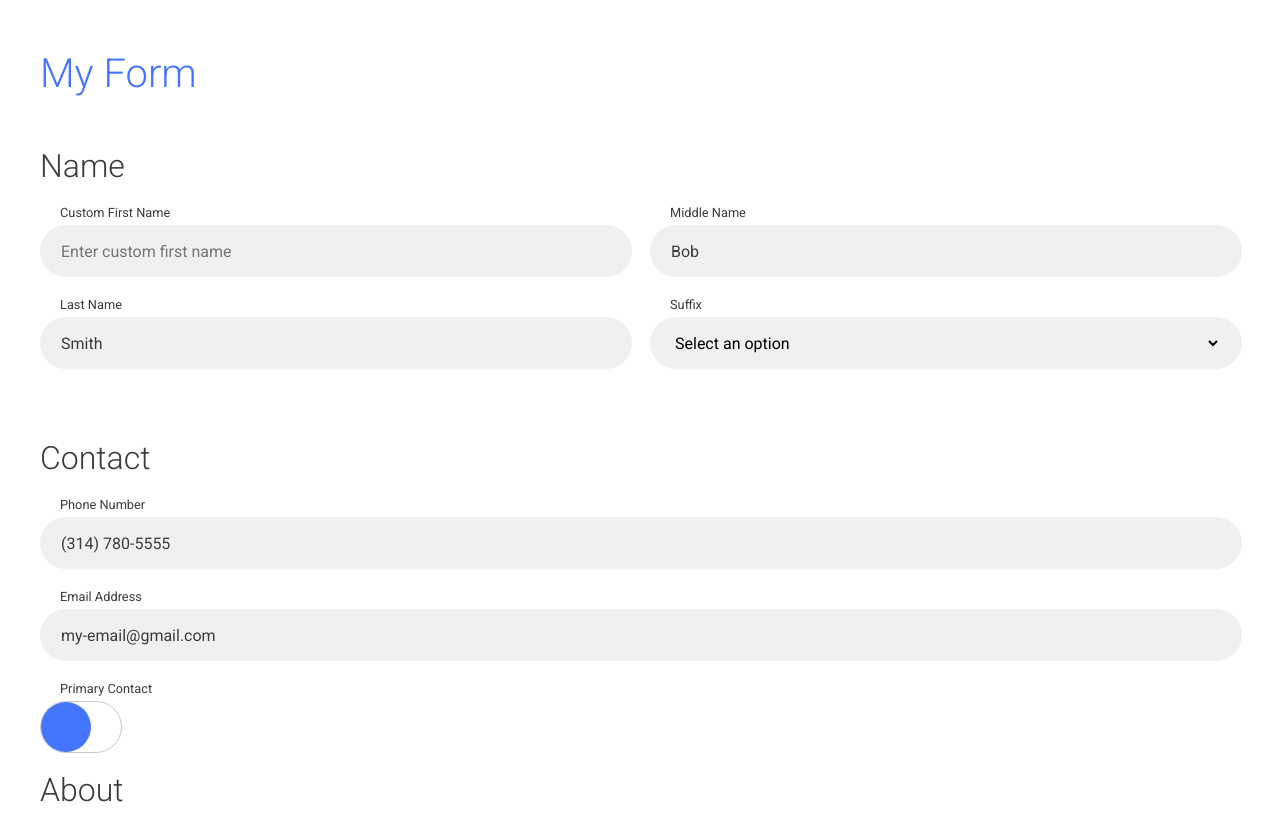
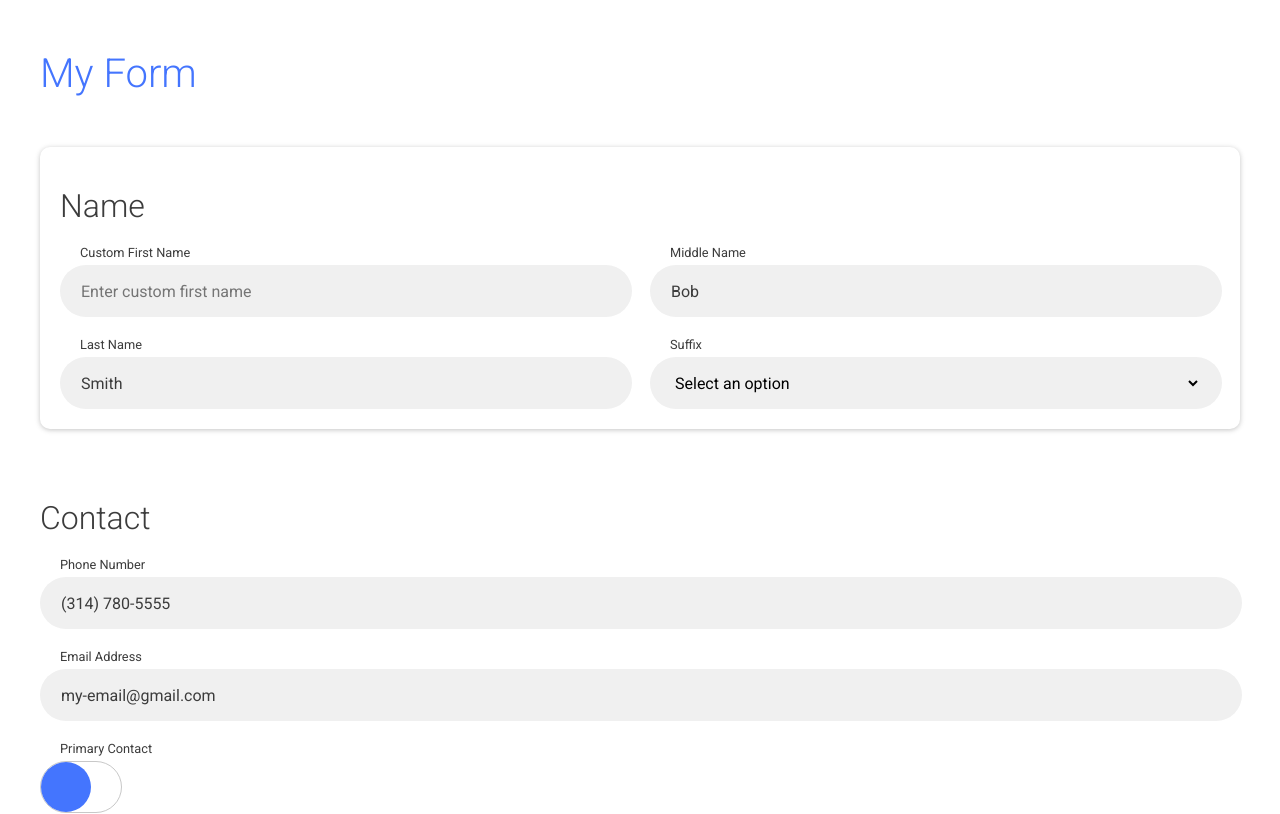
Before and after one commit to TheVVaFFle/react-lightning-form, a React app: page / in a window 1280 px wide. Shown: the top 814 px of the page. Built offline with nearby package versions, Linux system fonts and the light colour scheme.

Commit message:
Fixed section logic issue. Style fix on outlined section.

```diff
--- a/src/components/app/app.tsx
+++ b/src/components/app/app.tsx
@@ -39,6 +39,7 @@ export const App: React.SFC<AppProps> = (props: AppProps) => {
   return (
     <div id="app">
       <Form id="name-form" title="My Form">
+        <Section outline>
           <Section
             title="Name"
             sm={1}
@@ -47,6 +48,7 @@ export const App: React.SFC<AppProps> = (props: AppProps) => {
             data={Test.data.name}
             outline={false}
           />
+        </Section>
       </Form>
       <Form id="contact-form" loading={loading} onSubmit={handleOnSubmit}>
         <Section lg={3}>
--- a/src/components/section/section.scss
+++ b/src/components/section/section.scss
@@ -12,6 +12,7 @@
     border-radius: 10px;
     box-shadow: $shadow1;
     padding: 20px;
+    width: calc(100% - 40px);
   }
 
   .title,
--- a/src/utility/form/input/is.tsx
+++ b/src/utility/form/input/is.tsx
@@ -2,6 +2,10 @@ import { FormComponentType } from "../../../components/form/form";
 
 export const is: any = {
   radioGroup: (children: JSX.Element[]): boolean => {
+    if (!Array.isArray(children)) {
+      return false;
+    }
+
     const nRadios: number = children.filter(
       (c: JSX.Element) => c.props.type === FormComponentType.Radio
     ).length;
```
Lines whose indentation alone changed are shown as unchanged.
